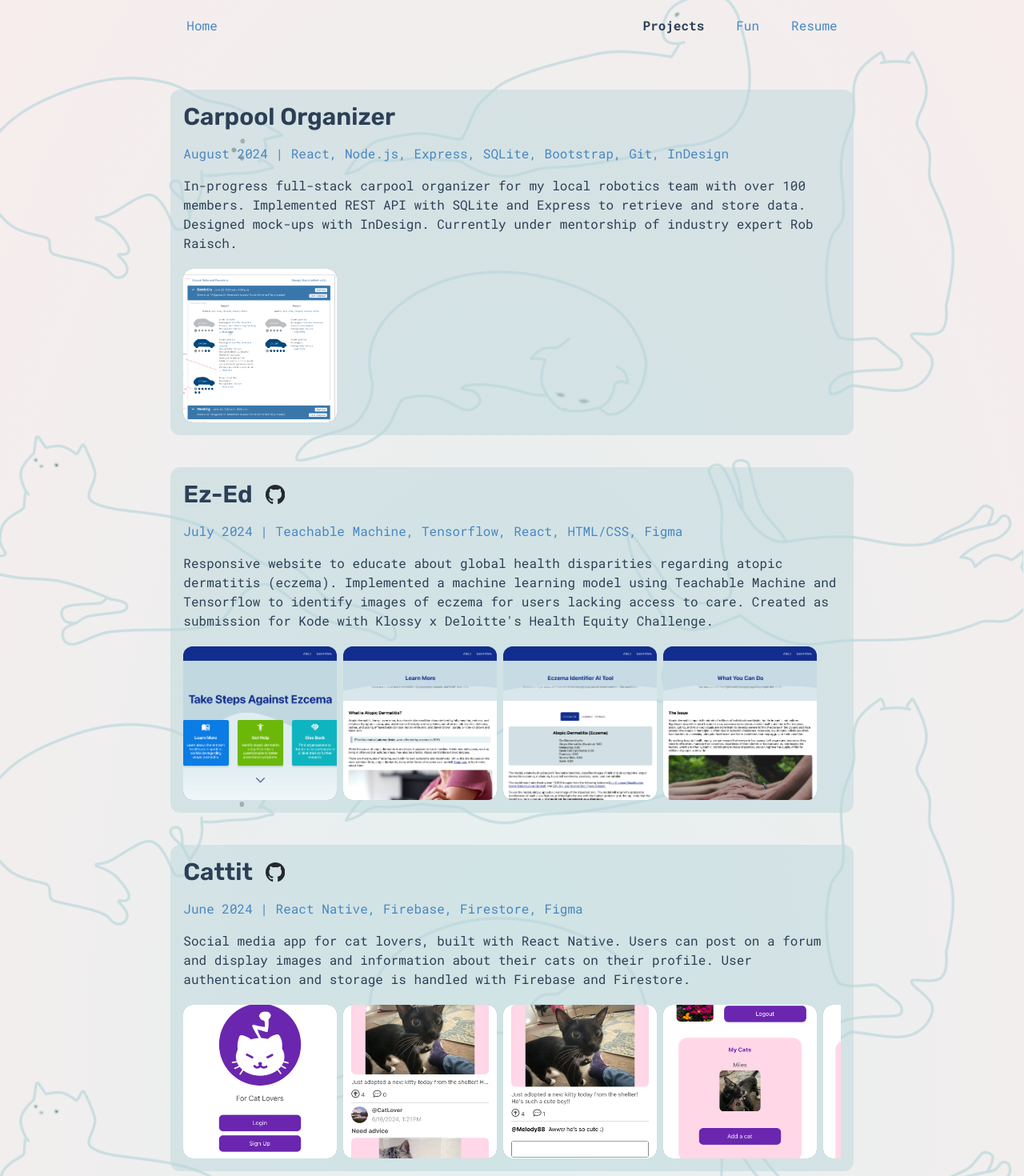
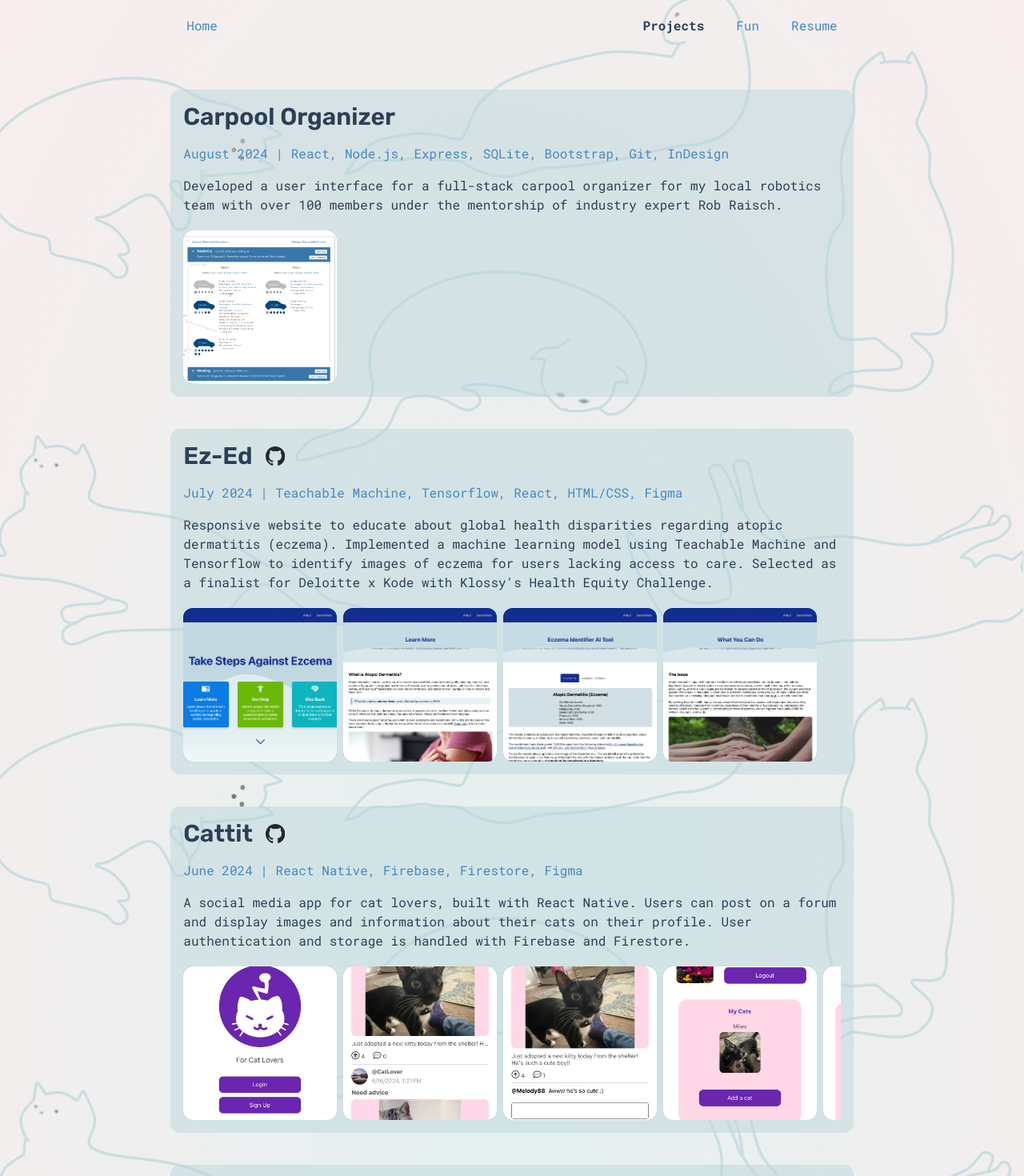
Before and after one commit to juliewang617/personal-website, a Next.js app: page /projects in a window 1280 px wide. Shown: the top 1470 px of the page at 80% size. Built offline with nearby package versions, Linux system fonts and the light colour scheme.

Commit message:
projects update

```diff
--- a/src/app/projects/page.tsx
+++ b/src/app/projects/page.tsx
@@ -1,67 +1,77 @@
 import Footer from "@/components/Footer";
-import NavigationBar from "@/components/NavBar"
+import NavigationBar from "@/components/NavBar";
 import Project from "@/components/Project";
 import { useState } from "react";
 
-export default function Page(){
+export default function Page() {
   return (
     <div className="flex flex-col w-screen justify-center bg-gradient-radial from-blue0 to-offwhite">
-
       <div className="justify-center h-full flex bg-background bg-contain">
-
         <div className="w-4/5 md:w-2/3">
           <NavigationBar />
-            <div className="justify-center" >
-
+          <div className="justify-center">
             <Project
               title="Carpool Organizer"
-              images={[["/carpool/1.png", 'InDesign wireframe of the application, with some notes on design.']]}
+              images={[
+                [
+                  "/carpool/1.png",
+                  "InDesign wireframe of the application, with some notes on design.",
+                ],
+              ]}
               caption="August 2024 | React, Node.js, Express, SQLite, Bootstrap, Git, InDesign"
               link=""
-              desc="In-progress full-stack carpool organizer for my
-              local robotics team with over 100 members. Implemented REST API
-              with SQLite and Express to retrieve and store data. Designed
-              mock-ups with InDesign. Currently under mentorship of industry
-              expert Rob Raisch.
-              "/>
+              desc="Developed a user interface for a full-stack carpool organizer
+              for my local robotics team with over 100 members under the mentorship
+              of industry expert Rob Raisch."
+            />
 
             <Project
               title="Ez-Ed"
-              images={[["/ez-ed/1.png", "homepage"],
+              images={[
+                ["/ez-ed/1.png", "homepage"],
                 ["/ez-ed/2.png", "learn more page"],
                 ["/ez-ed/3.png", "AI identifier"],
-                ["/ez-ed/4.png", "What you can do page"]]}
+                ["/ez-ed/4.png", "What you can do page"],
+              ]}
               caption="July 2024 | Teachable Machine, Tensorflow, React, HTML/CSS, Figma"
               link="https://github.com/juliewang617/ez-ed"
               desc="Responsive website to educate about global health disparities
               regarding atopic dermatitis (eczema). Implemented a machine
               learning model using Teachable Machine and Tensorflow to identify images of
-              eczema for users lacking access to care. Created as submission
-              for Kode with Klossy x Deloitte's Health Equity Challenge."/>
+              eczema for users lacking access to care. Selected as a finalist for
+              Deloitte x Kode with Klossy's Health Equity Challenge."
+            />
 
             <Project
               title="Cattit"
-              images={[["/cattit/1.png", "Splash screen"], ["/cattit/2.png",
-                "Home page"], ["/cattit/3.png", "Individual Post"],
-                ["/cattit/4.png", "User profile"], ["/cattit/5.png",
-                  "Viewing another user's profile"], ["/cattit/6.png",
-                    "Daily cat fact (using Cat Facts API)"]]}
+              images={[
+                ["/cattit/1.png", "Splash screen"],
+                ["/cattit/2.png", "Home page"],
+                ["/cattit/3.png", "Individual Post"],
+                ["/cattit/4.png", "User profile"],
+                ["/cattit/5.png", "Viewing another user's profile"],
+                ["/cattit/6.png", "Daily cat fact (using Cat Facts API)"],
+              ]}
               caption="June 2024 | React Native, Firebase, Firestore, Figma"
               link="https://github.com/juliewang617/Cattit"
-              desc="Social media app for cat lovers, built with React Native.
+              desc="A social media app for cat lovers, built with React Native.
               Users can post on a forum and display images and information
               about their cats on their profile.
               User authentication and storage is handled with Firebase and
-              Firestore. "/>
+              Firestore. "
+            />
 
             <Project
               title="Connect4 AI"
-              images={[["/connect4/thumbnail.png", "Screenshot of the Connect4 game"]]}
+              images={[
+                ["/connect4/thumbnail.png", "Screenshot of the Connect4 game"],
+              ]}
               caption="June 2024 | Python, Flask"
               link="https://github.com/juliewang617/Connect4-with-AI-Player"
               desc="Connect4 web game created with Flask and Python. Includes an
               AI player that utilizes the minimax algorithm with alpha-beta
-              pruning to calculate moves."/>
+              pruning to calculate moves."
+            />
 
             <Project
               title="This website!"
@@ -73,22 +83,22 @@ export default function Page(){
               Vercel deployment."
             />
 
-
             <Project
               title="Aliens TD"
-              images={[["/aliens-td/1.png", "Start screen"],
+              images={[
+                ["/aliens-td/1.png", "Start screen"],
                 ["/aliens-td/2.png", "Background for the game"],
                 ["/aliens-td/3.png", "Gameplay"],
                 ["/aliens-td/4.png", "Gameplay"],
                 ["/aliens-td/5.png", "Gameplay"],
-                ["/aliens-td/6.png", "Win screen"], ]}
+                ["/aliens-td/6.png", "Win screen"],
+              ]}
               caption="Feb 2024 | C#, Unity"
               link="https://plainyoggie.itch.io/aliens-td"
-              desc="Collaborated to create an alien tower defense game in C# and
+              desc="Create an alien tower defense game in C# and
               Unity. Implemented enemy movement and tower functionality and
-              drew all assets."/>
-
-
+              illustrated all assets."
+            />
           </div>
         </div>
       </div>
```
Also changed, not shown: 1 other file (tests, documents, lock files or other folders). Lines whose indentation alone changed are shown as unchanged.
